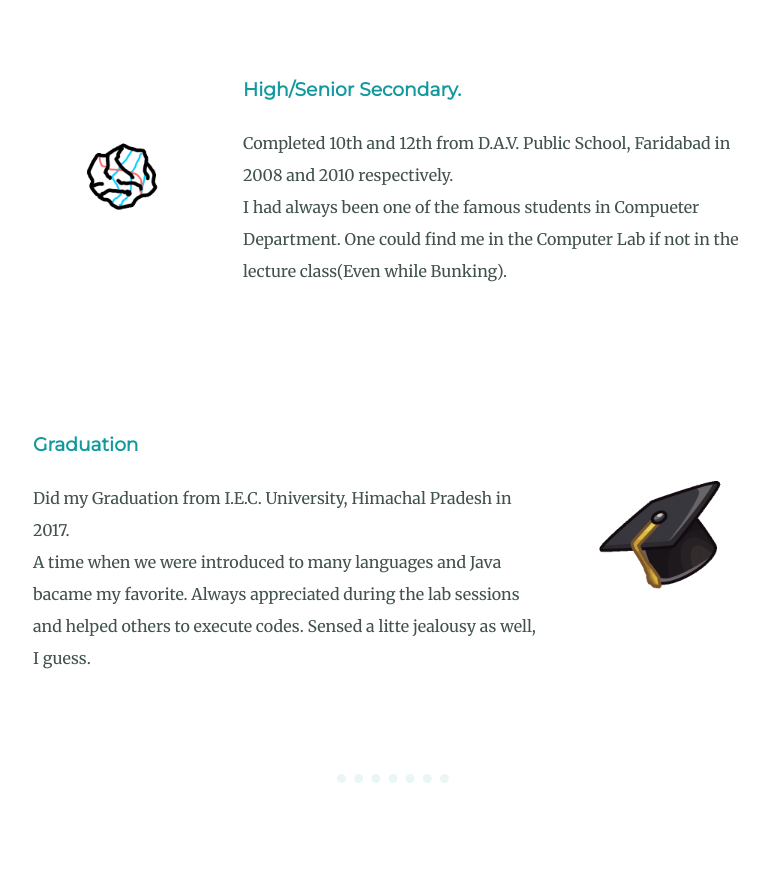
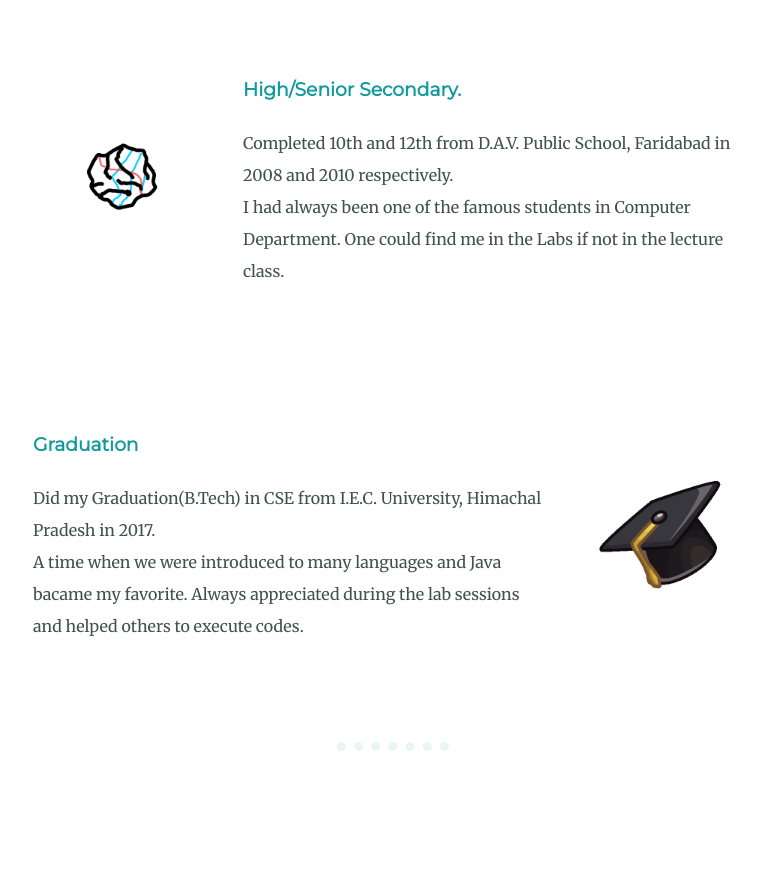
Before and after one commit to akhilpal92/WebResume, a plain HTML site: page index.html in a window 1280 px wide. Shown: the part 1560-2451 px from the top of the page, without its empty margins (247-1016 px from the left). Drawn offline with Linux system fonts and the light colour scheme.

Commit message:
Update index.html

```diff
--- a/index.html
+++ b/index.html
@@ -30,12 +30,12 @@
       <div class="study-row">
         <img class="schoolgif" src="images/school.gif" alt="School Image">
         <h3>High/Senior Secondary.</h3>
-        <p>Completed 10th and 12th from D.A.V. Public School, Faridabad in 2008 and 2010 respectively.<br>I had always been one of the famous students in Compueter Department. One could find me in the Computer Lab if not in the lecture class(Even while Bunking).</p>
+        <p>Completed 10th and 12th from D.A.V. Public School, Faridabad in 2008 and 2010 respectively.<br>I had always been one of the famous students in Computer Department. One could find me in the Labs if not in the lecture class.</p>
       </div>
       <div class="study-row">
         <img class="collegegif" src="images/college.gif" alt="College Image">
         <h3>Graduation</h3>
-        <p>Did my Graduation from I.E.C. University, Himachal Pradesh in 2017.<br>A time when we were introduced to many languages and Java bacame my favorite. Always appreciated during the lab sessions and helped others to execute codes. Sensed a litte jealousy as well, I guess.</p>
+        <p>Did my Graduation(B.Tech) in CSE from I.E.C. University, Himachal Pradesh in 2017.<br>A time when we were introduced to many languages and Java bacame my favorite. Always appreciated during the lab sessions and helped others to execute codes.</p>
       </div>
     </div>
     <hr>
```
